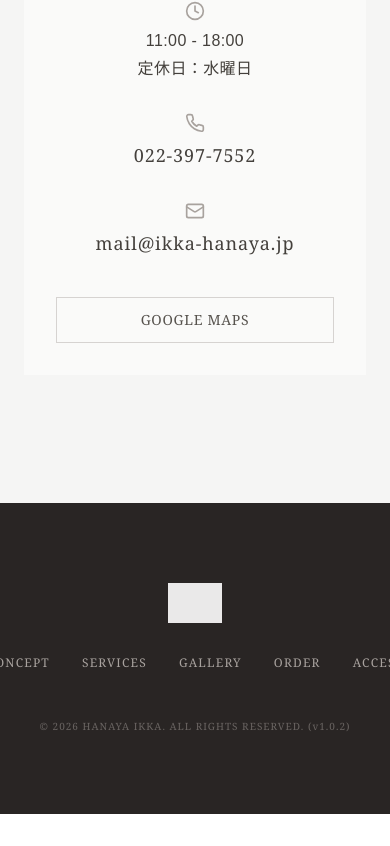
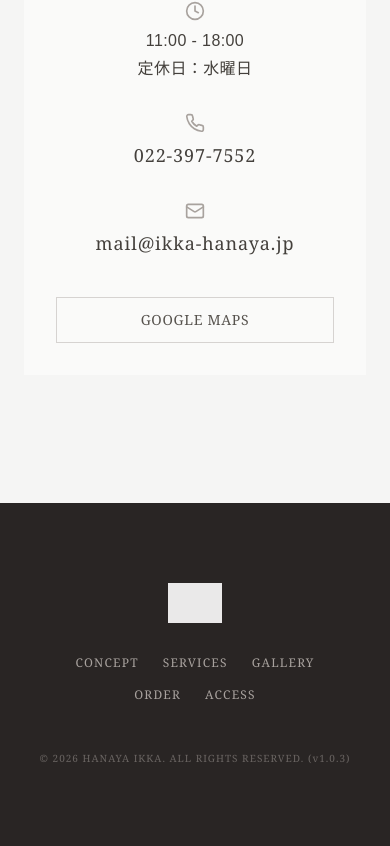
Before and after one commit to satosii/Hanaya-ikka, a React (Vite) app in the folder build_work/: page / in a window 390 px wide. Shown: the part 5921-6767 px from the top of the page. Before the commit the page ends 6735 px from the top, so only its background shows below. Built offline with nearby package versions, Linux system fonts and the light colour scheme; grey boxes are pictures that could not be loaded.

Commit message:
Fix footer mobile layout cut-off and update version to v1.0.3

```diff
--- a/build_work/src/App.jsx
+++ b/build_work/src/App.jsx
@@ -1125,7 +1125,7 @@ const App = () => {
                     className="h-10 w-auto mb-8 brightness-0 invert opacity-90 object-contain"
                     referrerPolicy="no-referrer"
                 />
-                <div className="flex justify-center gap-8 mb-12 text-xs tracking-widest">
+                <div className="flex justify-center flex-wrap gap-x-6 gap-y-4 md:gap-8 mb-12 text-xs tracking-widest px-4">
                     {['concept', 'services', 'gallery', 'order', 'info'].map((item) => (
                         <button key={item} onClick={() => scrollToSection(item)} className="hover:text-white uppercase english-text">
                             {item === 'info' ? 'access' : item}
@@ -1133,7 +1133,7 @@ const App = () => {
                     ))}
                 </div>
                 <p className="text-[10px] tracking-widest opacity-50 english-text">
-                    © 2026 HANAYA IKKA. ALL RIGHTS RESERVED. (v1.0.2)
+                    © 2026 HANAYA IKKA. ALL RIGHTS RESERVED. (v1.0.3)
                 </p>
             </footer>
         </div >
```
Also changed, not shown: 1 other file (tests, documents, lock files or other folders).
